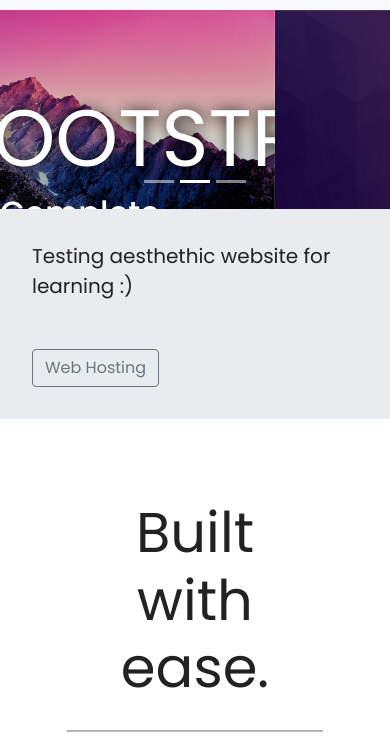
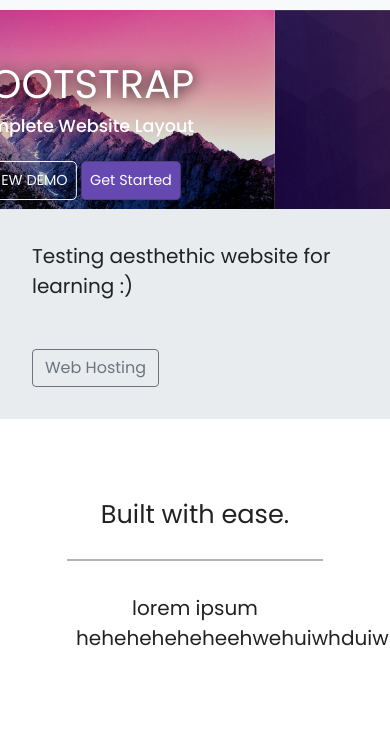
Before and after one commit to syxriffkml/Learning-Bootstrap, a plain HTML site: page index.html in a window 390 px wide. Shown: the part 75-820 px from the top of the page. Drawn offline with nearby package versions, Linux system fonts and the light colour scheme.

Commit message:
Finished bootstrap tutorial :)

```diff
--- a/style.css
+++ b/style.css
@@ -146,18 +146,65 @@ hr.light-100{
   border-top: 1px solid #d5d5d5;
   width: 100%;
   margin-top: .8rem;
-  margin-bottom: .1rem;
+  margin-bottom: 1rem;
 }
-/*--https://www.youtube.com/watch?v=9cKsq14Kfsw&t=604s  minutes : 1.19.48--*/
 /*---Media Queries --*/
 @media (max-width: 992px) {
+  .social a{
+    font-size: 4em;
+    padding: 2rem;
+  }
+}
+@media (max-width: 768px) {
+  .carousel-caption{
+    top: 45%;
+  }
 
+  .carousel-caption h1{
+    font-size: 350%;
   }
-@media (max-width: 768px) {
 
+  .carousel-caption h3{
+    font-size: 140%;
+  }
+  .carousel-caption .btn{
+    font-size: 95%;
+    padding: 8px 14px;
+  }
+  .display-4{
+    font-size: 200%;
+  }
+  .social a{
+    font-size: 2.5em;
+    padding: 1.2rem;
+  }
 }
 @media (max-width: 576px) {
+  .carousel-caption{
+    top: 40%;
+  }
 
+  .carousel-caption h1{
+    font-size: 250%;
+  }
+
+  .carousel-caption h3{
+    font-size: 110%;
+  }
+  .carousel-caption .btn{
+    font-size: 90%;
+    padding: 8px 8px;
+  }
+  .carousel-indicators{
+    display: none;
+  }
+  .display-4{
+    font-size: 160%;
+  }
+  .social a{
+    font-size: 2em;
+    padding: .7rem;
+  }
 }
 
 
```
